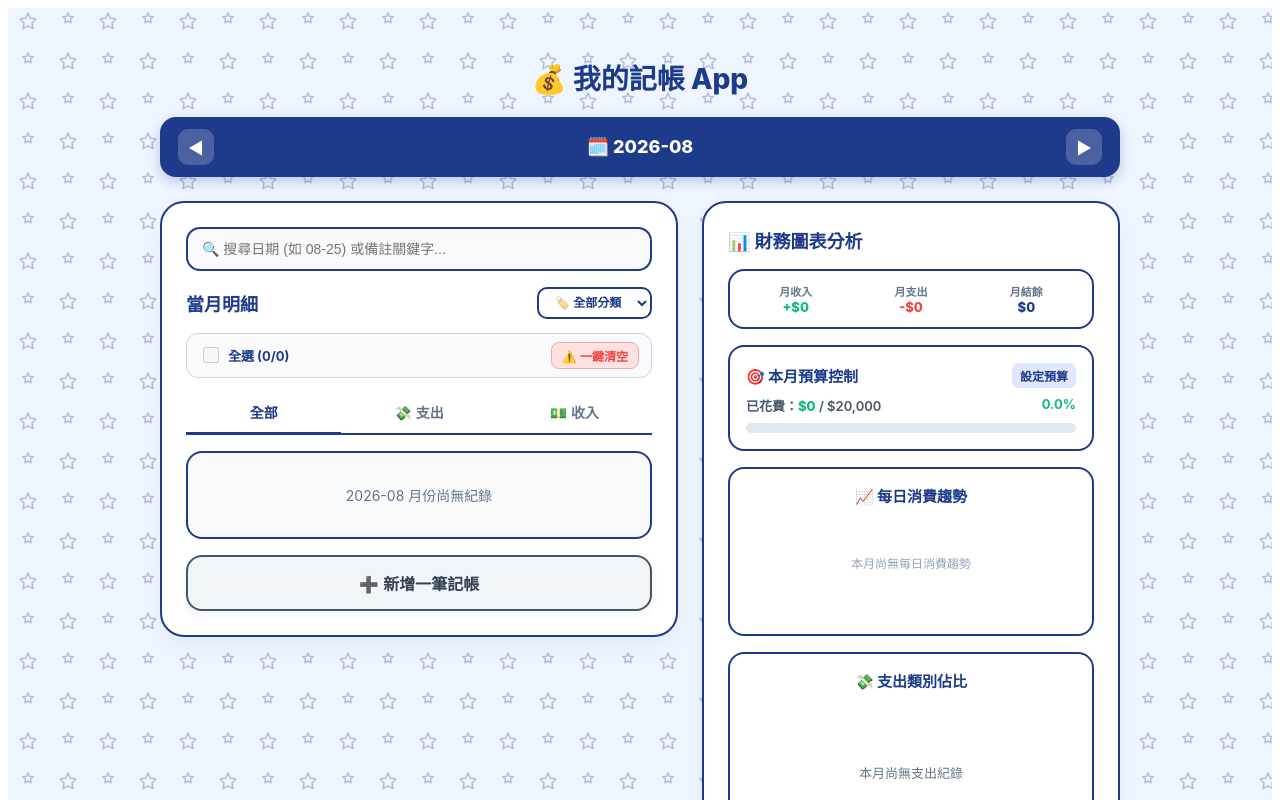
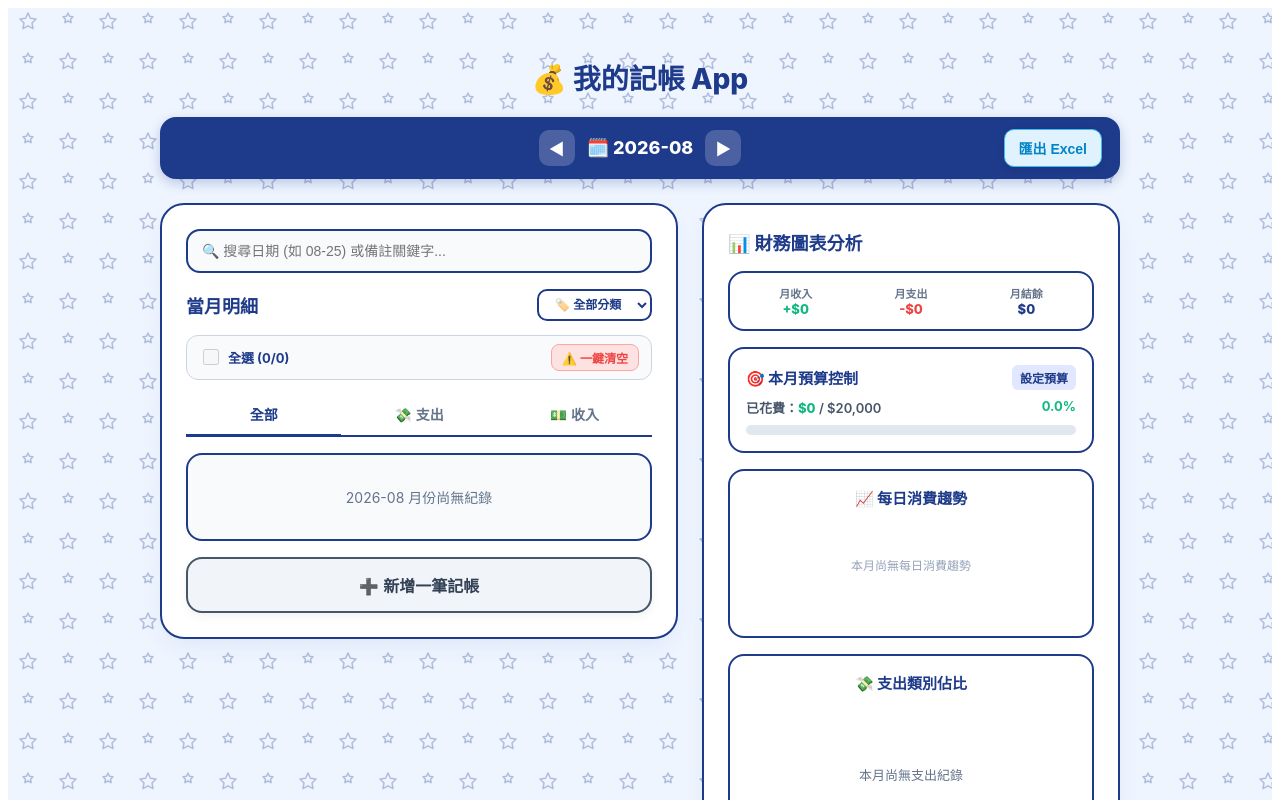
Before and after one commit to czy2007/accounting-app, a React (Vite) app: page / in a window 1280 px wide. Shown: the top 800 px of the page. Built offline with nearby package versions, Linux system fonts and the light colour scheme.

Commit message:
第十七天: 新增資料匯出 Excel (CSV) 功能與 Header 佈局優化

```diff
--- a/src/App.jsx
+++ b/src/App.jsx
@@ -302,6 +302,47 @@ function App() {
     }
   };
 
+  // 🎯 Day 17：匯出 CSV 檔案函式
+const handleExportCSV = () => {
+  if (items.length === 0) {
+    alert('目前沒有任何記帳紀錄可供匯出！');
+    return;
+  }
+
+  // 1. 定義 CSV 的表頭 (Header)
+  const headers = ['日期', '類型', '分類', '名稱/備註', '金額'];
+
+  // 2. 將 items 陣列資料轉換成 CSV 列 (Rows)
+  const rows = items.map(item => [
+    item.date || '',
+    item.type === 'income' ? '收入' : '支出',
+    item.category || '',
+    `"${(item.name || '').replace(/"/g, '""')}"`, // 處理名稱若帶有雙引號或逗號的跳脫字元
+    item.amount || 0
+  ]);
+
+  // 3. 組合表頭與內容，並用換行符號連接
+  // 加上 '\uFEFF' 是為了加入 UTF-8 BOM，防止 Excel 開啟中文時變成亂碼！
+  const csvContent = '\uFEFF' + [
+    headers.join(','),
+    ...rows.map(row => row.join(','))
+  ].join('\n');
+
+  // 4. 建立 Blob 與下載連結
+  const blob = new Blob([csvContent], { type: 'text/csv;charset=utf-8;' });
+  const url = URL.createObjectURL(blob);
+  const link = document.createElement('a');
+
+  link.href = url;
+  link.setAttribute('download', `記帳本備份_${getCurrentYearMonth()}.csv`);
+  document.body.appendChild(link);
+  link.click();
+
+  // 5. 清理資源
+  document.body.removeChild(link);
+  URL.revokeObjectURL(url);
+};
+
   return (
     <div style={{
       minHeight: '100vh',
@@ -317,6 +358,7 @@ function App() {
         <Header
           currentMonth={currentMonth}
           onMonthChange={handleMonthChange}
+          onExportCSV={handleExportCSV} // 🎯 新增這行傳入 Handler
         />
 
         {/* 內容區域 */}
--- a/src/components/Header.jsx
+++ b/src/components/Header.jsx
@@ -1,6 +1,6 @@
 import React from 'react';
 
-function Header({ currentMonth, onMonthChange }) {
+function Header({ currentMonth, onMonthChange, onExportCSV }) {
   return (
     <>
       <h1 style={{
@@ -12,11 +12,18 @@ function Header({ currentMonth, onMonthChange }) {
       </h1>
 
       <div style={{
-        display: 'flex', justifyContent: 'space-between', alignItems: 'center',
+        display: 'grid',
+        gridTemplateColumns: '1fr auto 1fr', // 三等分欄位：左留白、中置中、右靠右
+        alignItems: 'center',
         backgroundColor: '#1e3a8a', color: '#ffffff', padding: '10px 16px',
         borderRadius: '16px', marginBottom: '24px', boxShadow: '0 4px 12px rgba(30, 58, 138, 0.25)',
         border: '2px solid #1e3a8a'
       }}>
+        {/* 左側佔位區（維持中央元素絕對置中） */}
+        <div />
+
+        {/* 中間區塊：月份切換（完美置中） */}
+        <div style={{ display: 'flex', alignItems: 'center', gap: '12px' }}>
           <button
             type="button"
             onClick={() => onMonthChange(-1)}
@@ -35,6 +42,31 @@ function Header({ currentMonth, onMonthChange }) {
             ▶
           </button>
         </div>
+
+        {/* 右側區塊：淡藍色「匯出 Excel」按鈕 */}
+        <div style={{ display: 'flex', justifyContent: 'flex-end' }}>
+          <button
+            type="button"
+            onClick={onExportCSV}
+            style={{
+              backgroundColor: '#e0f2fe',  // 淡藍色背景
+              color: '#0284c7',            // 深天藍文字
+              border: '1.5px solid #38bdf8',
+              borderRadius: '10px',
+              padding: '8px 14px',
+              fontSize: '14px',
+              fontWeight: '800',
+              cursor: 'pointer',
+              display: 'flex',
+              alignItems: 'center',
+              gap: '6px',
+              boxShadow: '0 2px 6px rgba(0,0,0,0.1)'
+            }}
+          >
+             匯出 Excel
+          </button>
+        </div>
+      </div>
     </>
   );
 }
```
Lines whose indentation alone changed are shown as unchanged.
